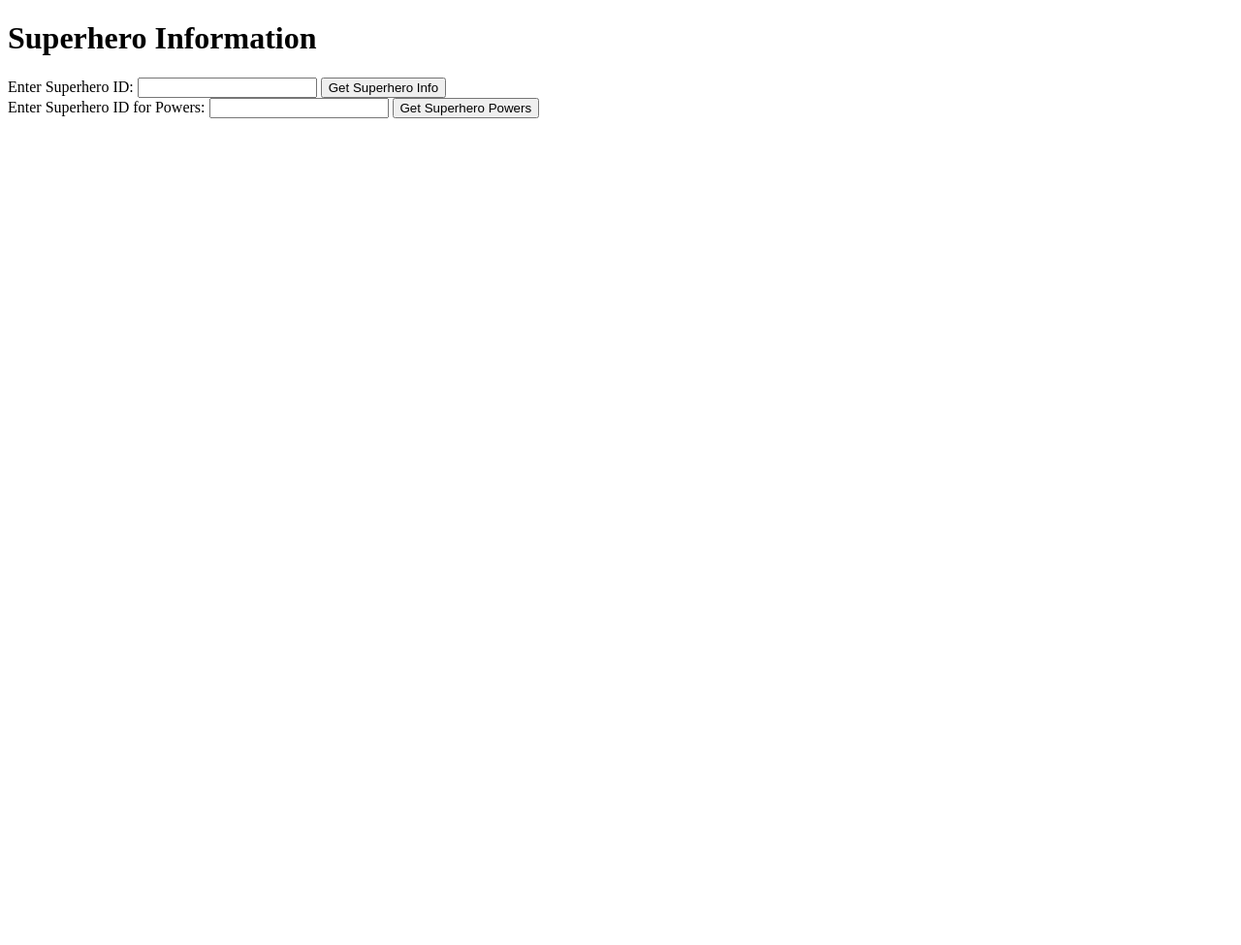
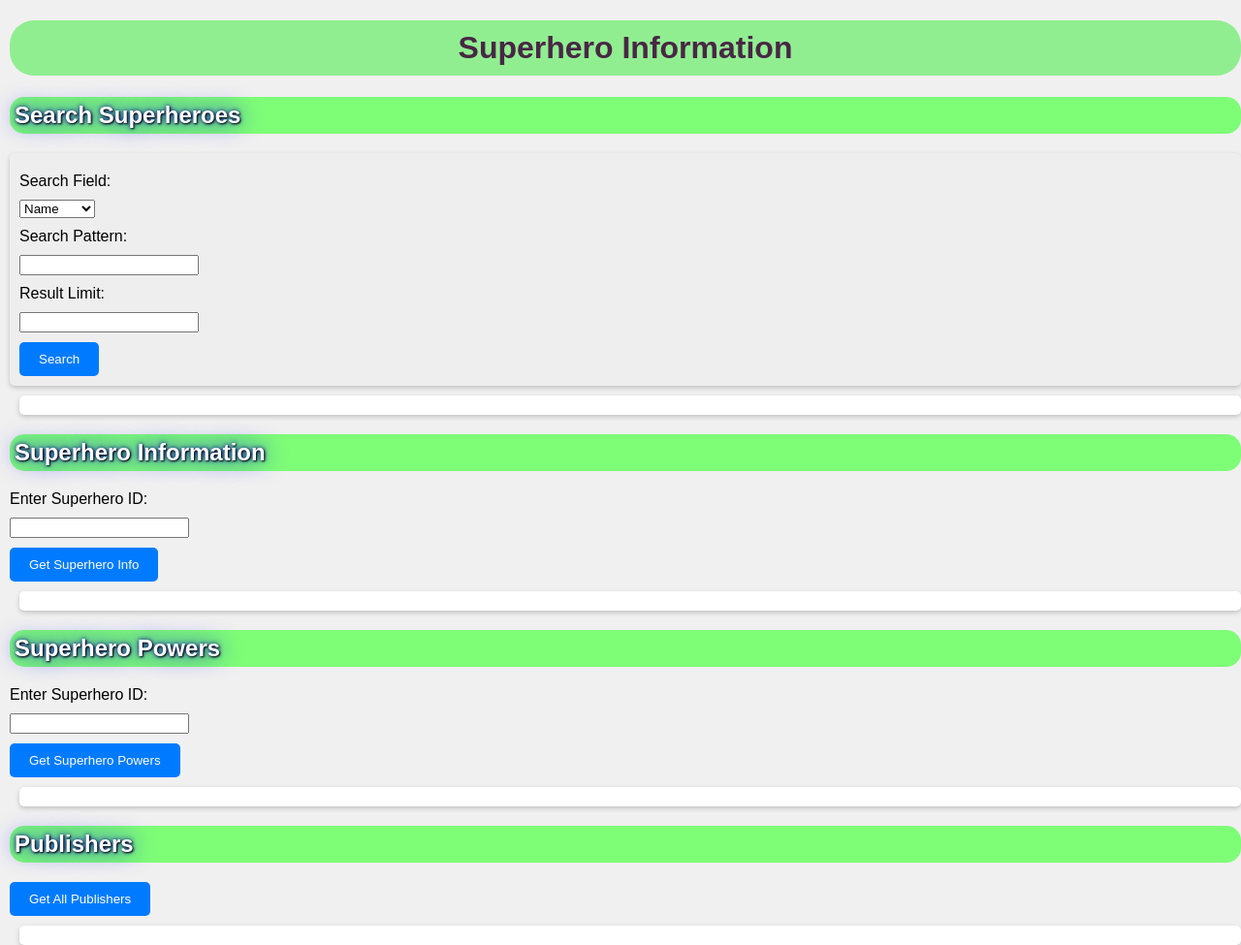
Before and after one commit to jishimw/se3316-jishimw-lab3, a plain HTML site: page client/index.html in a window 1280 px wide. Shown: the whole page at 97% size. Before the commit the page ends 800 px from the top, so only its background shows below. Drawn offline with Linux system fonts and the light colour scheme.

Commit message:
added better style
Signed-off-by: jishimw <114191929+jishimw@users.noreply.github.com>

```diff
--- a/client/index.html
+++ b/client/index.html
@@ -3,21 +3,44 @@
 <head>
     <meta charset="UTF-8">
     <meta name="viewport" content="width=device-width, initial-scale=1.0">
-    <title>Superheros</title>
+    <title>Superheroes</title>
+    <link rel="stylesheet" type="text/css" href="style.css">
 </head>
 <body>
     <h1>Superhero Information</h1>
 
+    <h2>Search Superheroes</h2>
+    <form>
+        <label for="searchField">Search Field:</label>
+        <select id="searchField">
+            <option value="name">Name</option>
+            <option value="race">Race</option>
+            <option value="publisher">Publisher</option>
+            <option value="power">Power</option>
+        </select>
+        <label for="searchPattern">Search Pattern:</label>
+        <input type="text" id="searchPattern">
+        <label for="searchLimit">Result Limit:</label>
+        <input type="number" id="searchLimit">
+        <button id="searchSuperheroes">Search</button>
+    </form>
+    <div id="searchResults" class="results-container"></div>
+
+    <h2>Superhero Information</h2>
     <label for="superheroId">Enter Superhero ID:</label>
     <input type="text" id="superheroId">
     <button id="getSuperheroInfo">Get Superhero Info</button>
-    <div id="superheroInfo"></div>
+    <div id="superheroInfo" class="results-container"></div>
 
-    <label for="superheroIdPowers">Enter Superhero ID for Powers:</label>
+    <h2>Superhero Powers</h2>
+    <label for="superheroIdPowers">Enter Superhero ID:</label>
     <input type="text" id="superheroIdPowers">
     <button id="getSuperheroPowers">Get Superhero Powers</button>
-    <div id="superheroPowers"></div>
+    <div id="superheroPowers" class="results-container"></div>
 
+    <h2>Publishers</h2>
+    <button id="getPublishers">Get All Publishers</button>
+    <div id="publishersResults" class="results-container"></div>
     <script defer src="script.js"></script>
 </body>
 </html>
--- a/client/style.css
+++ b/client/style.css
@@ -0,0 +1,58 @@
+body {
+    font-family: Arial, sans-serif;
+    margin: 0;
+    padding: 0;
+    background-color: #f0f0f0;
+    margin-left: 10px;
+}
+
+h1 {
+    background-color: lightgreen;
+    border-radius: 25px;
+    color: #482745;
+    padding: 10px;
+    text-align: center;
+}
+
+h2 {
+    background-color: #7efd77;
+    border-radius: 15px;
+    color: #fff;
+    text-shadow: 1px 1px 2px black, 0 0 25px blue, 0 0 5px darkblue;
+    padding: 5px;
+    margin-top: 20px;
+}
+
+form {
+    background-color: #eee;
+    padding: 10px;
+    border-radius: 5px;
+    box-shadow: 0 2px 5px rgba(0, 0, 0, 0.2);
+}
+
+label, input, select {
+    display: block;
+    margin: 10px 0;
+}
+
+button {
+    background-color: #007BFF;
+    color: #fff;
+    border: none;
+    padding: 10px 20px;
+    border-radius: 5px;
+    cursor: pointer;
+
+}
+button:hover {
+    background-color: rgb(67, 23, 246);
+}
+
+.results-container {
+    background-color: #fff;
+    margin-left: 10px;
+    padding: 10px;
+    border-radius: 5px;
+    box-shadow: 0 2px 5px rgba(0, 0, 0, 0.2);
+    margin-top: 10px;
+}
```
